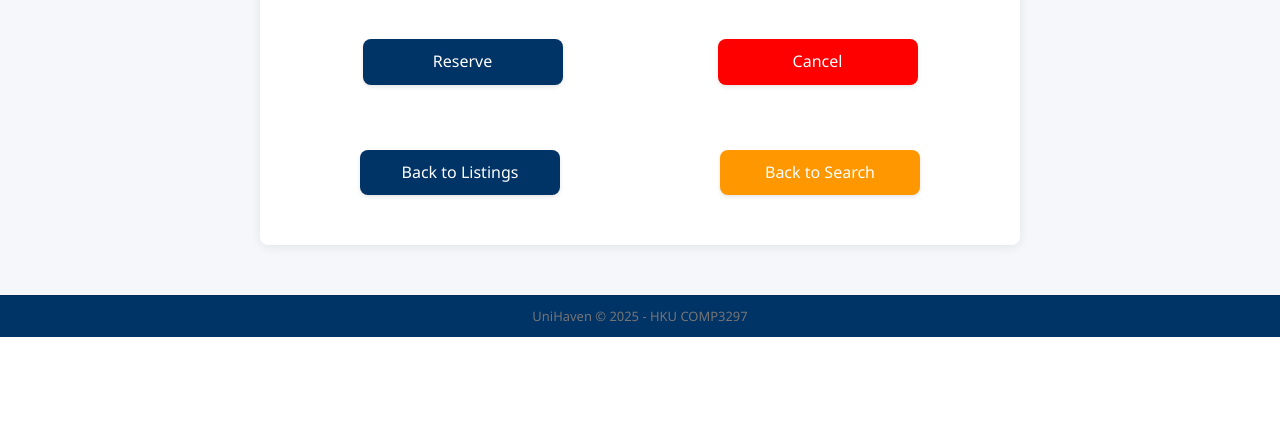
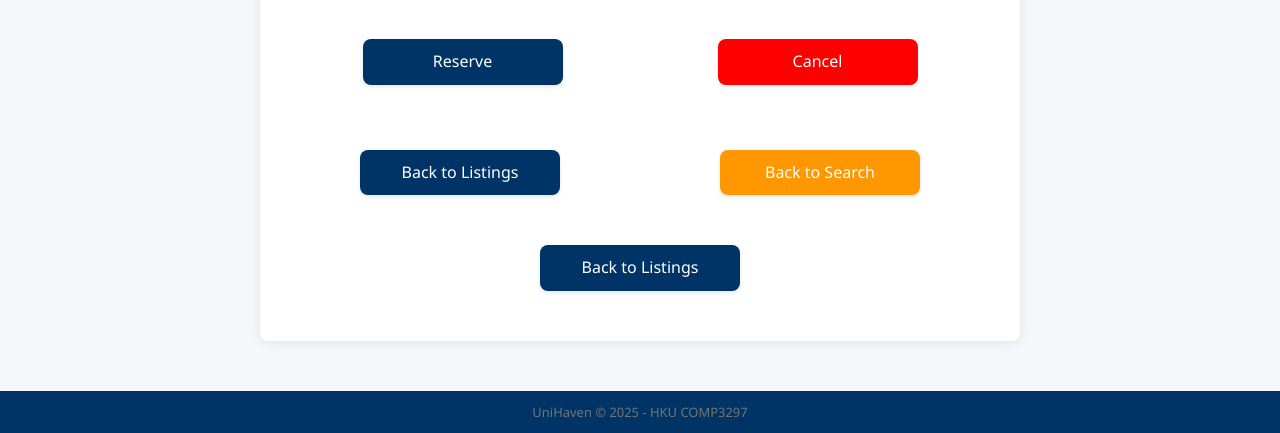
Before and after one commit to GuiyinTIAN/UniHaven, a Django app: template accommodation/templates/accommodation/accommodation_detail.html in a window 1280 px wide. Shown: the part 798-1231 px from the top of the page. Before the commit the page ends 1135 px from the top, so only its background shows below. Run offline with Django 5.2, Linux system fonts and the light colour scheme; the template is opened without the code that fills it, so the values that code supplies are empty.

Commit message:
Squashed commit of the following:
commit 595bccce180bf2000cfb47496ed1424daa6f02d3
Author: Howard-18844 <hkh1216@connect.hku.hk>
Date:   Mon Mar 31 10:21:51 2025 +0800

    reverting to main version

    Howard merge

commit 50cd214c0b92d0e7e49d1553c2d8fcd795587750
Author: Howard-18844 <hkh1216@connect.hku.hk>
Date:   Mon Mar 31 10:20:01 2025 +0800

    commit

```diff
--- a/accommodation/templates/accommodation/accommodation_detail.html
+++ b/accommodation/templates/accommodation/accommodation_detail.html
@@ -71,6 +71,8 @@
             <a href="{% url 'list_accommodation' %}" class="btn btn-primary back-button">Back to Listings</a>
             <a href="{% url 'search_accommodation' %}" class="btn btn-secondary back-button">Back to Search</a>
         </div>
+
+        <a href="{% url 'list_accommodation' %}" class="btn btn-primary back-button">Back to Listings</a>
     </div>
 
 
```
